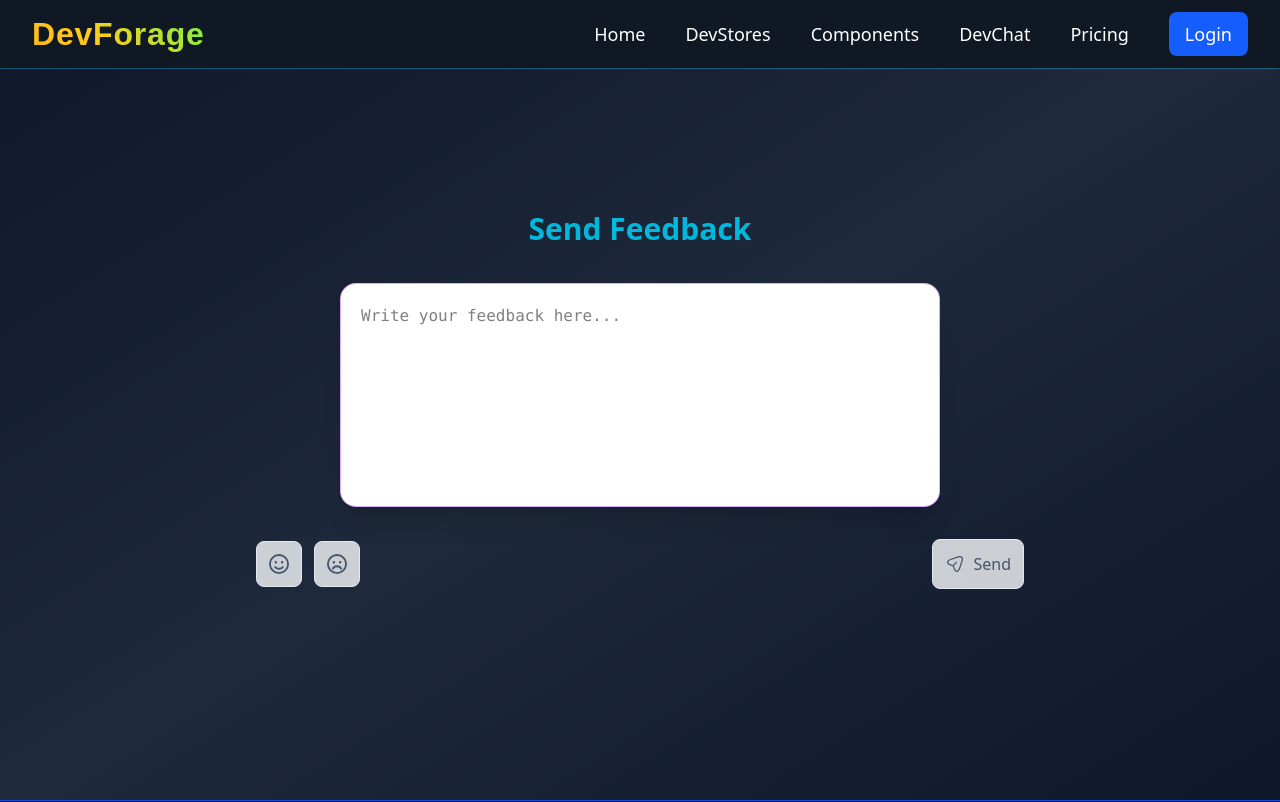
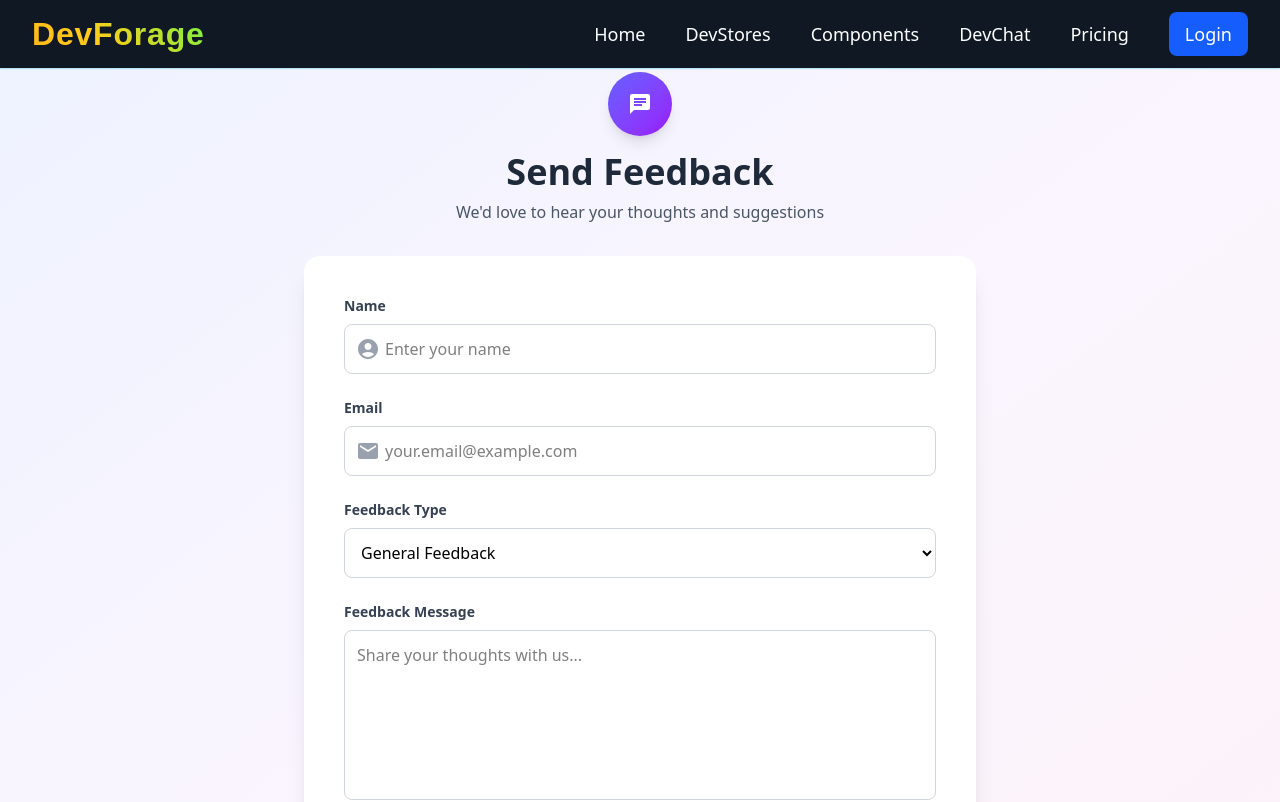
Before and after one commit to raushan-sinha/dev-forage, a React (Vite) app: page /feedback in a window 1280 px wide. Shown: the top 802 px of the page. Built offline with nearby package versions, Linux system fonts and the light colour scheme.

Commit message:
Two files deleted & Feedback.jsx Code created and FeedbackSuccess.jsx file created

```diff
--- a/src/components/icons/HappyEmoji.jsx
+++ /dev/null
@@ -1,9 +0,0 @@
-const HappyEmoji = () => {
-    return (
-        <svg className="transform transition-transform group-hover:scale-110 duration-200" viewBox="0 0 512 512" height="20px" xmlns="http://www.w3.org/2000/svg">
-            <path d="M464 256A208 208 0 1 0 48 256a208 208 0 1 0 416 0zM0 256a256 256 0 1 1 512 0A256 256 0 1 1 0 256zm177.6 62.1C192.8 334.5 218.8 352 256 352s63.2-17.5 78.4-33.9c9-9.7 24.2-10.4 33.9-1.4s10.4 24.2 1.4 33.9c-22 23.8-60 49.4-113.6 49.4s-91.7-25.5-113.6-49.4c-9-9.7-8.4-24.9 1.4-33.9s24.9-8.4 33.9 1.4zM144.4 208a32 32 0 1 1 64 0 32 32 0 1 1 -64 0zm192-32a32 32 0 1 1 0 64 32 32 0 1 1 0-64z" />
-        </svg>
-    );
-}
-
-export default HappyEmoji;
--- a/src/components/icons/SadEmoji.jsx
+++ /dev/null
@@ -1,9 +0,0 @@
-const SadEmoji = () => {
-    return (
-        <svg className="transform transition-transform group-hover:scale-110 duration-200" viewBox="0 0 512 512" height="20px" xmlns="http://www.w3.org/2000/svg">
-            <path d="M464 256A208 208 0 1 0 48 256a208 208 0 1 0 416 0zM0 256a256 256 0 1 1 512 0A256 256 0 1 1 0 256zM174.6 384.1c-4.5 12.5-18.2 18.9-30.7 14.4s-18.9-18.2-14.4-30.7C146.9 319.4 198.9 288 256 288s109.1 31.4 126.6 79.9c4.5 12.5-2 26.2-14.4 30.7s-26.2-2-30.7-14.4C328.2 358.5 297.2 336 256 336s-72.2 22.5-81.4 48.1zM144.4 208a32 32 0 1 1 64 0 32 32 0 1 1 -64 0zm192-32a32 32 0 1 1 0 64 32 32 0 1 1 0-64z" />
-        </svg>
-    );
-}
-
-export default SadEmoji;
--- a/src/pages/Feedback/Feedback.jsx
+++ b/src/pages/Feedback/Feedback.jsx
@@ -1,77 +1,169 @@
 import React, { useState } from 'react';
-import HappyEmoji from '../../components/icons/HappyEmoji';
-import SadEmoji from '../../components/icons/SadEmoji';
+import { Send as SendIcon, Email as EmailIcon, AccountCircle as AccountCircleIcon, Chat as ChatIcon, } from '@mui/icons-material';
+import FeedbackSuccess from './FeedbackSuccess';
 
-const icons = [
-    { icon: <HappyEmoji />, emoji: "😊" },
-    { icon: <SadEmoji />, emoji: "😔" }
+const options = [
+    { value: 'general', label: 'General Feedback' },
+    { value: 'bug', label: 'Bug Report' },
+    { value: 'feature', label: 'Feature Request' },
+    { value: 'complaint', label: 'Complaint' },
+    { value: 'compliment', label: 'Compliment' },
 ];
 
 export default function Feedback() {
-    const [showEmoji, setShowEmoji] = useState('');
+    const [formData, setFormData] = useState({
+        name: '',
+        email: '',
+        feedbackType: 'general',
+        message: ''
+    });
+    const [isSubmitted, setIsSubmitted] = useState(false);
 
-    const addEmoji = (emoji) => {
-        setShowEmoji((prev) => (prev + emoji));
+    const handleChange = (e) => {
+        const { name, value } = e.target;
+        setFormData(prev => ({
+            ...prev,
+            [name]: value
+        }));
+    }
+
+    const handleSubmit = (e) => {
+        e.preventDefault();
+        if (formData.name && formData.email && formData.message) {
+            setIsSubmitted(true);
+            setTimeout(() => {
+                setIsSubmitted(false);
+                setFormData({
+                    name: '',
+                    email: '',
+                    feedbackType: 'general',
+                    message: ''
+                })
+            }, 3000);
+        }
     }
 
     return (
-        <>
-            <div className="min-h-screen flex flex-col items-center justify-center gap-8 bg-gradient-to-br from-[#0f172a] via-[#1e293b] to-[#0f172a] px-4 sm:px-6 md:px-10 py-12 sm:py-16 lg:py-20">
-                <h1 className="text-center text-cyan-500 bg-clip-text text-3xl font-bold col-span-6 mb-1">
-                    Send Feedback
-                </h1>
+        <div className="min-h-screen bg-gradient-to-br from-indigo-50 via-purple-50 to-pink-50 py-8 px-4 mt-10 sm:px-6 lg:px-8">
+            {isSubmitted ? (
+                <FeedbackSuccess />
+            ) : (
+                <div className="max-w-2xl mx-auto">
+                    {/* Header */}
+                    <div className="text-center mb-8">
+                        <div className="inline-flex items-center justify-center w-16 h-16 bg-gradient-to-br from-indigo-500 to-purple-600 rounded-full mb-4 shadow-lg">
+                            <ChatIcon className="w-8 h-8 text-white" />
+                        </div>
+                        <h1 className="text-4xl font-bold text-gray-800 mb-2">Send Feedback</h1>
+                        <p className="text-gray-600">We'd love to hear your thoughts and suggestions</p>
+                    </div>
 
-                <div className="flex justify-center w-full">
-                    <textarea
-                        className="w-full sm:w-[90%] md:w-[75%] lg:w-[60%] xl:w-[50%] max-w-3xl h-36 sm:h-44 md:h-52 lg:h-56 text-black placeholder:text-black-200 border border-purple-400/60 rounded-2xl p-4 sm:p-5 resize-none outline-none duration-300 focus:ring-2 focus:ring-purple-400 focus:border-purple-400 shadow-xl bg-white font-mono"
-                        placeholder="Write your feedback here..."
-                        id="feedback-textarea"
-                        name="feedback"
-                        value={showEmoji}
-                        onChange={(e) => setShowEmoji(e.target.value)}
+                    {/* Feedback Form */}
+                    <div className="bg-white rounded-2xl shadow-xl p-6 sm:p-8 md:p-10">
+                        <form className="space-y-6" onSubmit={handleSubmit}>
+                            {/* Name Field */}
+                            <div>
+                                <label htmlFor="name" className="block text-sm font-semibold text-gray-700 mb-2">
+                                    Name
+                                </label>
+                                <div className="relative">
+                                    <div className="absolute inset-y-0 left-0 pl-3 flex items-center pointer-events-none">
+                                        <AccountCircleIcon className="h-5 w-5 text-gray-400" />
+                                    </div>
+                                    <input
+                                        type="text"
+                                        id="name"
+                                        name="name"
+                                        autoComplete='username'
+                                        required
+                                        className="block w-full pl-10 pr-3 py-3 border border-gray-300 rounded-lg focus:ring-2 focus:ring-indigo-500 focus:border-transparent transition duration-200"
+                                        placeholder="Enter your name"
+                                        value={formData.name}
+                                        onChange={handleChange}
                                     />
                                 </div>
+                            </div>
 
-                <div className="col-span-6 flex justify-between items-center w-full max-w-3xl md:w-dvh ">
-                    <div className="flex gap-3">
-                        {icons.map((item, idx) => (
-                            <button
-                                key={idx}
-                                onClick={() => addEmoji(item.emoji)}
-                                className="fill-slate-600 flex justify-center items-center rounded-lg p-3 duration-300 bg-slate-50/80 hover:bg-slate-100 hover:border-slate-600 active:scale-95 focus:fill-blue-200 focus:bg-blue-400 border border-slate-200 hover:shadow-md group"
-                            >
-                                {item.icon}
-                            </button>
-                        ))}
+                            {/* Email Field */}
+                            <div>
+                                <label htmlFor="email" className="block text-sm font-semibold text-gray-700 mb-2">
+                                    Email
+                                </label>
+                                <div className="relative">
+                                    <div className="absolute inset-y-0 left-0 pl-3 flex items-center pointer-events-none">
+                                        <EmailIcon className="h-5 w-5 text-gray-400" />
                                     </div>
-                    <button className="bg-slate-50/80 stroke-slate-600 border border-slate-200 flex items-center justify-center gap-2 rounded-lg p-3 duration-300 hover:bg-slate-100 hover:border-slate-600 active:scale-95 focus:stroke-blue-200 focus:bg-blue-400 hover:shadow-md group">
-                        <svg
-                            className="transform transition-transform group-hover:translate-x-1 duration-200"
-                            xmlns="http://www.w3.org/2000/svg"
-                            width="20px"
-                            height="20px"
-                            viewBox="0 0 24 24"
-                            fill="none"
-                        >
-                            <path
-                                d="M7.39999 6.32003L15.89 3.49003C19.7 2.22003 21.77 4.30003 20.51 8.11003L17.68 16.6C15.78 22.31 12.66 22.31 10.76 16.6L9.91999 14.08L7.39999 13.24C1.68999 11.34 1.68999 8.23003 7.39999 6.32003Z"
-                                strokeWidth="1.5"
-                                strokeLinecap="round"
-                                strokeLinejoin="round"
+                                    <input
+                                        type="email"
+                                        id="email"
+                                        name="email"
+                                        autoComplete='email'
+                                        required
+                                        className="block w-full pl-10 pr-3 py-3 border border-gray-300 rounded-lg focus:ring-2 focus:ring-indigo-500 focus:border-transparent transition duration-200"
+                                        placeholder="your.email@example.com"
+                                        value={formData.email}
+                                        onChange={handleChange}
                                     />
-                            <path
-                                d="M10.11 13.6501L13.69 10.0601"
-                                strokeWidth="1.5"
-                                strokeLinecap="round"
-                                strokeLinejoin="round"
-                            />
-                        </svg>
-                        <span className="font-medium text-slate-600 group-hover:text-slate-800">
-                            Send
-                        </span>
-                    </button>
                                 </div>
                             </div>
-        </>
+
+                            {/* Feedback Type */}
+                            <div>
+                                <label htmlFor="feedbackType" className="block text-sm font-semibold text-gray-700 mb-2">
+                                    Feedback Type
+                                </label>
+                                <select
+                                    id="feedbackType"
+                                    name="feedbackType"
+                                    autoComplete='feedback-type'
+                                    className="block w-full px-3 py-3 border border-gray-300 rounded-lg focus:ring-2 focus:ring-indigo-500 focus:border-transparent transition duration-200 bg-white"
+                                    value={formData.feedbackType}
+                                    onChange={handleChange}
+                                >
+                                    {options.map((option, idx) => (
+                                        <option value={option.value} key={idx}>{option.label}</option>
+                                    ))}
+                                </select>
+                            </div>
+
+                            {/* Feedback Message */}
+                            <div>
+                                <label htmlFor="message" className="block text-sm font-semibold text-gray-700 mb-2">
+                                    Feedback Message
+                                </label>
+                                <textarea
+                                    id="message"
+                                    name="message"
+                                    required
+                                    rows="6"
+                                    autoComplete='off'
+                                    className="block w-full px-3 py-3 border border-gray-300 rounded-lg focus:ring-2 focus:ring-indigo-500 focus:border-transparent transition duration-200 resize-none"
+                                    placeholder="Share your thoughts with us..."
+                                    value={formData.message}
+                                    onChange={handleChange}
+                                ></textarea>
+                                <p className="mt-2 text-sm text-gray-500">
+                                    {formData.message.length} characters
+                                </p>
+                            </div>
+
+                            {/* Submit Button */}
+                            <button
+                                type="submit"
+                                className="w-full bg-gradient-to-r from-indigo-600 to-purple-600 text-white font-semibold py-3 px-6 rounded-lg hover:from-indigo-700 hover:to-purple-700 focus:outline-none focus:ring-2 focus:ring-offset-2 focus:ring-indigo-500 transition duration-200 flex items-center justify-center space-x-2 shadow-lg hover:shadow-xl transform hover:-translate-y-0.5"
+                            >
+                                <SendIcon className="w-5 h-5" />
+                                <span>Send Feedback</span>
+                            </button>
+                        </form>
+                    </div>
+
+                    {/* Footer Note */}
+                    <p className="text-center text-sm text-gray-600 mt-6">
+                        Your feedback helps us improve our services and better serve you.
+                    </p>
+                </div>
+            )}
+        </div>
     );
 }
--- /dev/null
+++ b/src/pages/Feedback/FeedbackSuccess.jsx
@@ -0,0 +1,16 @@
+import React from 'react'
+import CheckCircleIcon from '@mui/icons-material/CheckCircle';
+
+const FeedbackSuccess = () => {
+    return (
+        <>
+            <div className="text-center py-12">
+                <CheckCircleIcon className="w-16 h-16 text-green-500 mx-auto mb-4" />
+                <h2 className="text-2xl font-bold text-gray-800 mb-2">Thank You!</h2>
+                <p className="text-gray-600">Your feedback has been submitted successfully.</p>
+            </div>
+        </>
+    );
+}
+
+export default FeedbackSuccess;
```
Lines whose indentation alone changed are shown as unchanged.
